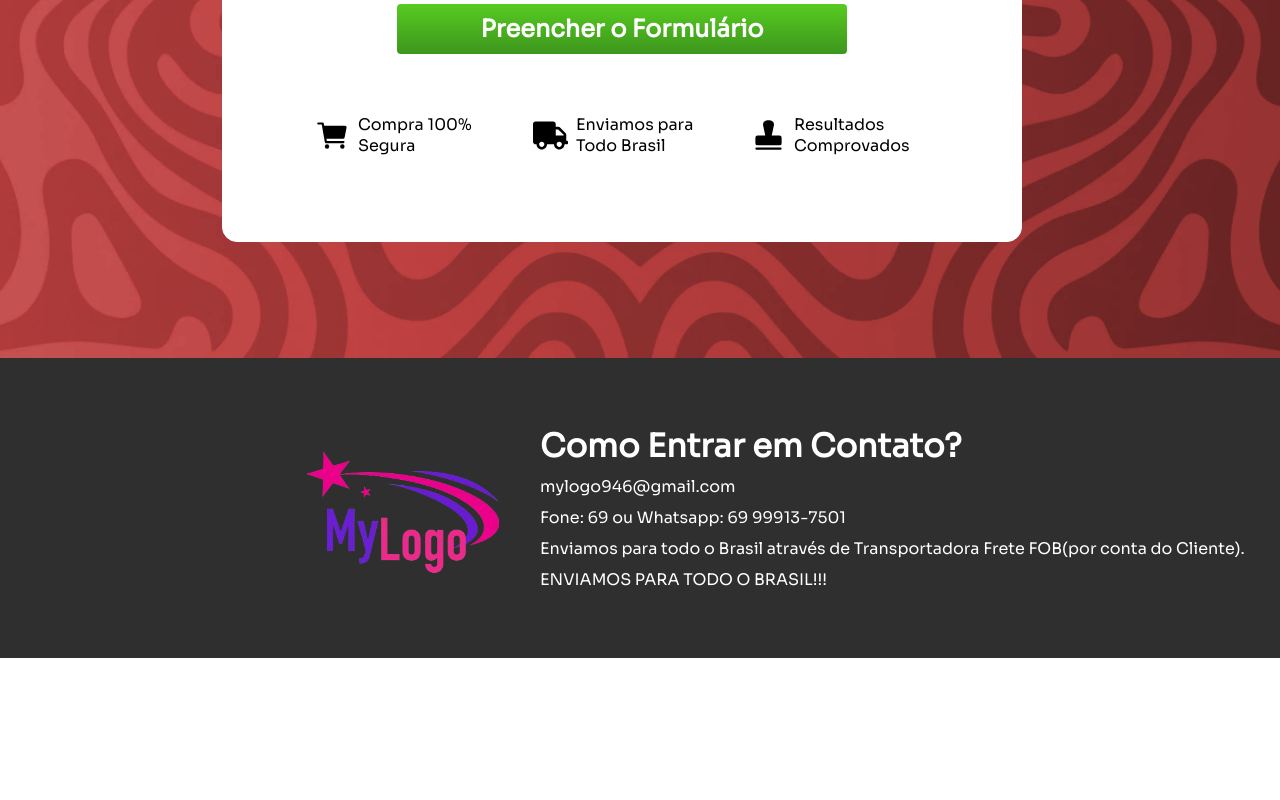
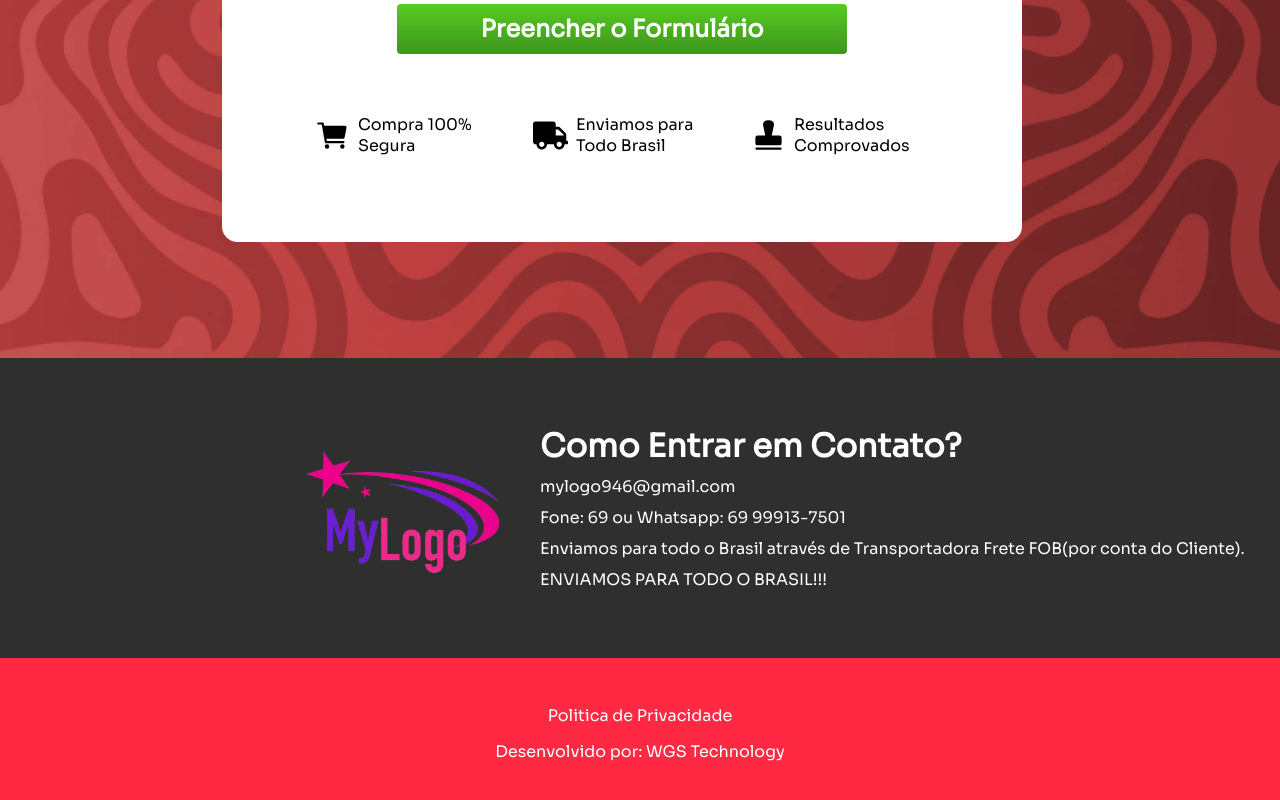
Before and after one commit to DUDUZIN8/landing-page, a React (Create React App) app: page / in a window 1280 px wide. Shown: the part 9373-10173 px from the top of the page. Before the commit the page ends 10031 px from the top, so only its background shows below. Built offline with nearby package versions, Linux system fonts and the light colour scheme.

Commit message:
feat: add Footer

```diff
--- /dev/null
+++ b/src/components/Footer/footer.css
@@ -0,0 +1,14 @@
+.footer-container {
+  background-color: #ff2943;
+  display: flex;
+  height: 150px;
+  justify-content: center;
+  text-align: center;
+  align-items: center;
+}
+
+.footer-container-content {
+  display: flex;
+  flex-direction: column;
+  gap: 15px;
+}
--- /dev/null
+++ b/src/components/Footer/footer.js
@@ -0,0 +1,12 @@
+import './footer.css'
+
+export const Footer = () => {
+  return (
+    <div className='footer-container'>
+      <div className='footer-container-content'>
+        <p>Politica de Privacidade</p>
+        <p>Desenvolvido por: WGS Technology</p>
+      </div>
+    </div>
+  )
+}
--- a/src/pages/Home/home.js
+++ b/src/pages/Home/home.js
@@ -7,6 +7,7 @@ import { Pagina5 } from '../Page 5/page5'
 import { Pagina6 } from '../Page 6/page6'
 import { Pagina7 } from '../Page 7/page7'
 import { Pagina8 } from '../Page 8/page8'
+import { Footer } from '../../components/Footer/footer'
 
 export default function Home() {
   return (
@@ -20,6 +21,7 @@ export default function Home() {
       <Pagina6 />
       <Pagina7 />
       <Pagina8 />
+      <Footer />
     </>
   )
 }
```
